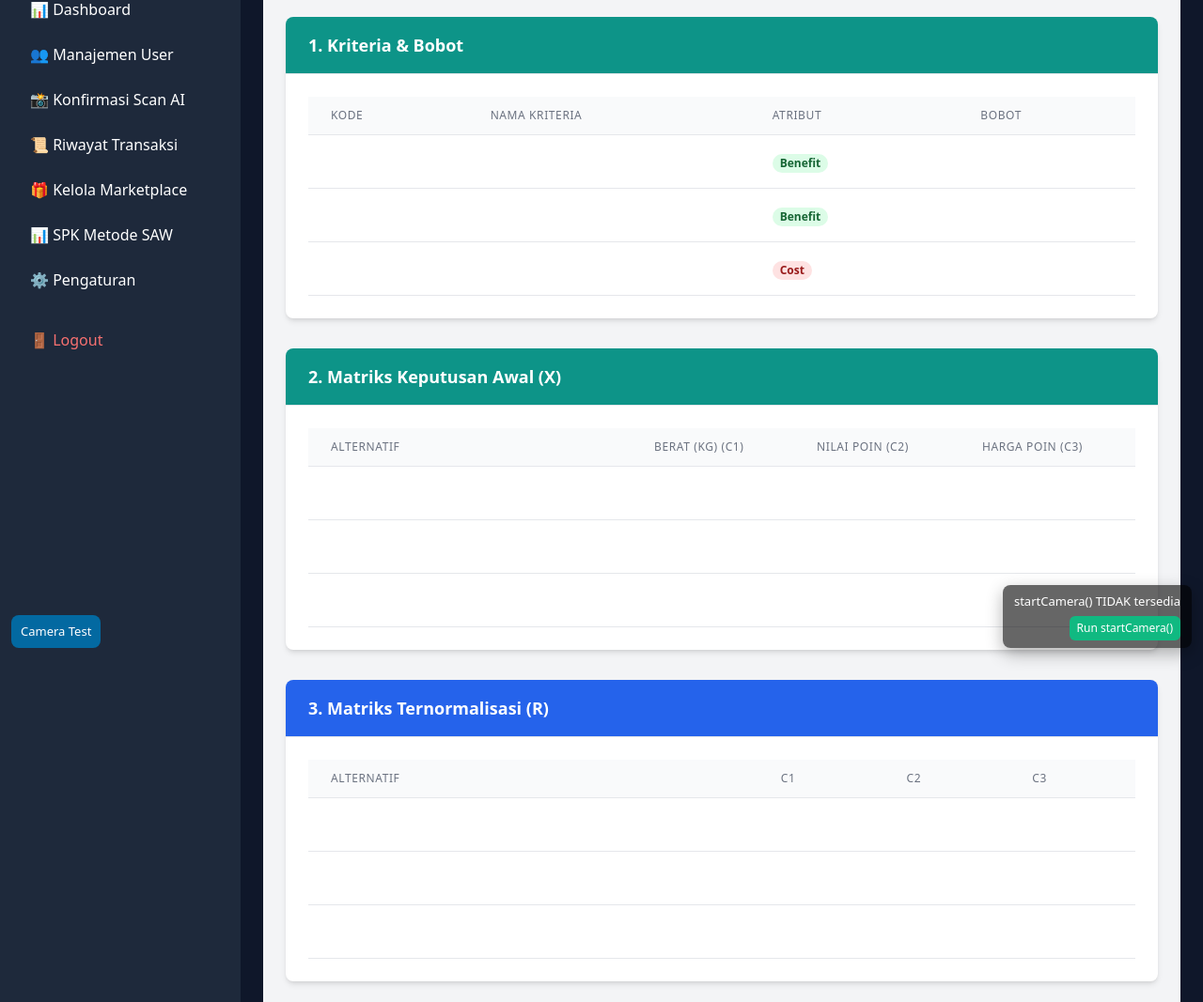
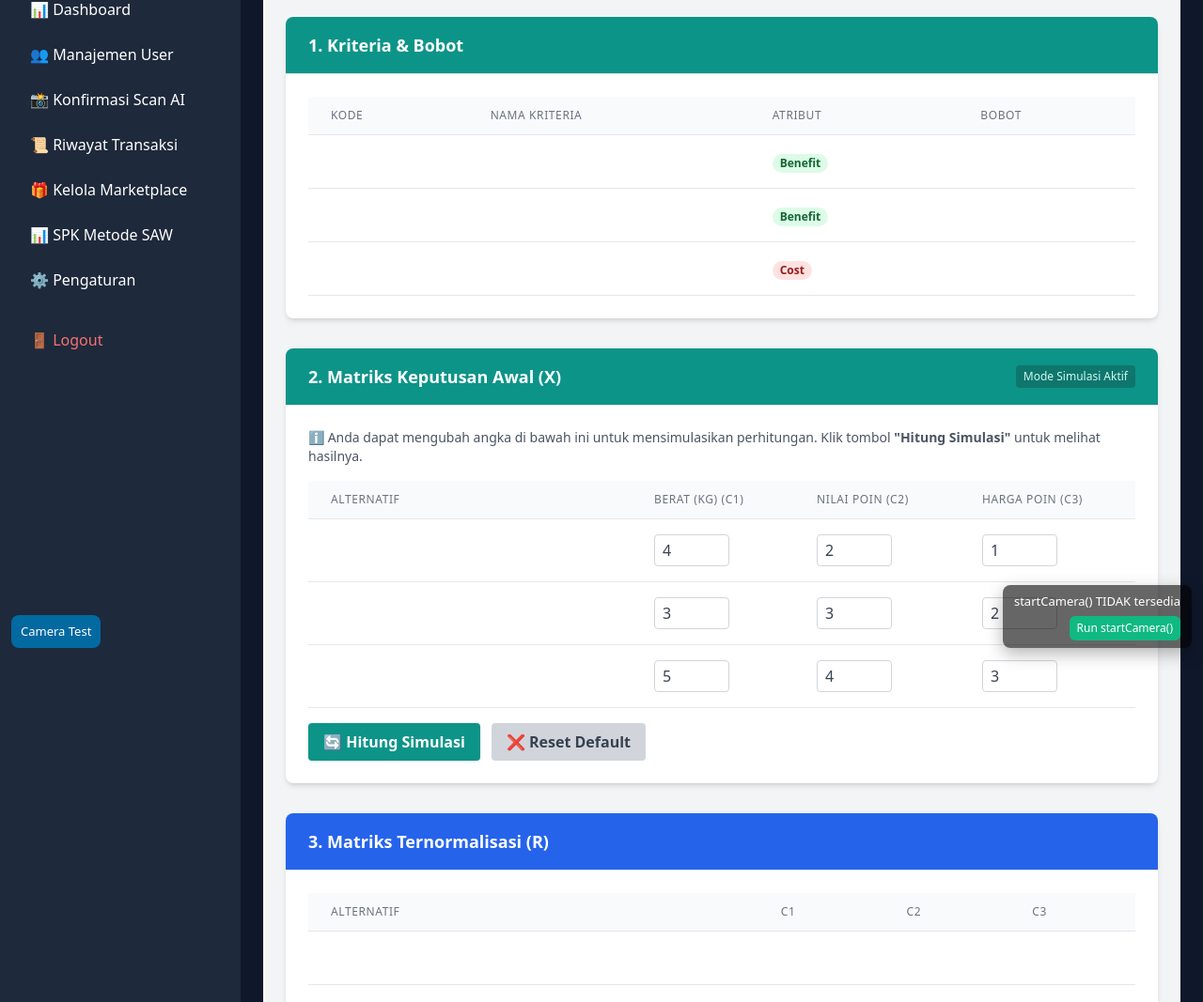
Before and after one commit to Armgmg/tugasak, a Laravel app: page /admin/rekomendasi in a window 1280 px wide. Shown: the part 98-1165 px from the top of the page at 94% size. Run offline with Laravel 12, Linux system fonts and the light colour scheme; a user stored in the database is signed in; data comes from the database, SQL or seed files in the repository; style sheets or scripts are compiled from the project's sources.

Commit message:
Upgrade SAW to include dynamic simulation

```diff
--- a/app/Http/Controllers/Admin/SawController.php
+++ b/app/Http/Controllers/Admin/SawController.php
@@ -25,12 +25,25 @@
         ];
 
         // 2. Matriks Awal (X)
-        // Data dari Excel
-        $data = [
-            'A1' => ['C1' => 4, 'C2' => 2, 'C3' => 1],
-            'A2' => ['C1' => 3, 'C2' => 3, 'C3' => 2],
-            'A3' => ['C1' => 5, 'C2' => 4, 'C3' => 3],
-        ];
+        // Cek apakah ada input simulasi dari user?
+        $request = request();
+        if ($request->has('values')) {
+            // Gunakan data simuasi
+            $data = $request->input('values');
+            // Pastikan format angka (casting)
+            foreach ($data as $k => $v) {
+                foreach ($v as $c => $val) {
+                    $data[$k][$c] = floatval($val);
+                }
+            }
+        } else {
+            // Default: Data dari Excel
+            $data = [
+                'A1' => ['C1' => 4, 'C2' => 2, 'C3' => 1],
+                'A2' => ['C1' => 3, 'C2' => 3, 'C3' => 2],
+                'A3' => ['C1' => 5, 'C2' => 4, 'C3' => 3],
+            ];
+        }
 
         // 3. Normalisasi Matriks (R)
         // Cari Min/Max tiap kolom dulu
--- a/resources/views/admin/rewards/saw.blade.php
+++ b/resources/views/admin/rewards/saw.blade.php
@@ -34,9 +34,11 @@
                                 @foreach($criteria as $code => $info)
                                     <tr>
                                         <td class="px-6 py-4 whitespace-no-wrap border-b border-gray-200 dark:border-gray-700">
-                                            {{ $code }}</td>
+                                            {{ $code }}
+                                        </td>
                                         <td class="px-6 py-4 whitespace-no-wrap border-b border-gray-200 dark:border-gray-700">
-                                            {{ $info['name'] }}</td>
+                                            {{ $info['name'] }}
+                                        </td>
                                         <td class="px-6 py-4 whitespace-no-wrap border-b border-gray-200 dark:border-gray-700">
                                             <span
                                                 class="px-2 inline-flex text-xs leading-5 font-semibold rounded-full {{ $info['type'] == 'benefit' ? 'bg-green-100 text-green-800' : 'bg-red-100 text-red-800' }}">
@@ -45,7 +47,8 @@
                                         </td>
                                         <td
                                             class="px-6 py-4 whitespace-no-wrap border-b border-gray-200 dark:border-gray-700 font-bold">
-                                            {{ $info['weight'] }}</td>
+                                            {{ $info['weight'] }}
+                                        </td>
                                     </tr>
                                 @endforeach
                             </tbody>
@@ -53,13 +56,21 @@
                     </div>
                 </div>
 
-                <!-- 2. Matriks Awal (X) -->
+                <!-- 2. Matriks Keputusan Awal (X) -->
                 <div class="bg-white dark:bg-gray-800 shadow-md rounded-lg overflow-hidden mb-8">
-                    <div class="px-6 py-4 border-b border-gray-200 dark:border-gray-700 bg-teal-600">
+                    <div
+                        class="px-6 py-4 border-b border-gray-200 dark:border-gray-700 bg-teal-600 flex justify-between items-center">
                         <h4 class="text-lg font-semibold text-white">2. Matriks Keputusan Awal (X)</h4>
+                        <span class="text-xs text-teal-100 bg-teal-700 px-2 py-1 rounded">Mode Simulasi Aktif</span>
                     </div>
+
+                    <form action="{{ route('admin.saw.index') }}" method="GET">
                         <div class="p-6 overflow-x-auto">
-                        <table class="min-w-full">
+                            <p class="text-sm text-gray-600 dark:text-gray-400 mb-4">
+                                ℹ️ Anda dapat mengubah angka di bawah ini untuk mensimulasikan perhitungan. Klik tombol
+                                <strong>"Hitung Simulasi"</strong> untuk melihat hasilnya.
+                            </p>
+                            <table class="min-w-full mb-4">
                                 <thead>
                                     <tr>
                                         <th
@@ -79,15 +90,31 @@
                                                 class="px-6 py-4 whitespace-no-wrap border-b border-gray-200 dark:border-gray-700 font-medium">
                                                 {{ $alternatives[$altCode] }} ({{ $altCode }})
                                             </td>
-                                        @foreach($scores as $score)
-                                            <td class="px-6 py-4 whitespace-no-wrap border-b border-gray-200 dark:border-gray-700">
-                                                {{ $score }}</td>
+                                            @foreach($scores as $critCode => $score)
+                                                <td
+                                                    class="px-6 py-4 whitespace-no-wrap border-b border-gray-200 dark:border-gray-700">
+                                                    <input type="number" step="0.1" name="values[{{ $altCode }}][{{ $critCode }}]"
+                                                        value="{{ $score }}"
+                                                        class="w-20 px-2 py-1 border rounded text-gray-700 dark:text-gray-300 dark:bg-gray-700 border-gray-300 dark:border-gray-600 focus:outline-none focus:ring-2 focus:ring-teal-500">
+                                                </td>
                                             @endforeach
                                         </tr>
                                     @endforeach
                                 </tbody>
                             </table>
+
+                            <div class="flex gap-3">
+                                <button type="submit"
+                                    class="px-4 py-2 bg-teal-600 text-white font-bold rounded hover:bg-teal-700 transition shadow">
+                                    🔄 Hitung Simulasi
+                                </button>
+                                <a href="{{ route('admin.saw.index') }}"
+                                    class="px-4 py-2 bg-gray-300 text-gray-700 font-bold rounded hover:bg-gray-400 transition">
+                                    ❌ Reset Default
+                                </a>
                             </div>
+                        </div>
+                    </form>
                 </div>
 
                 <!-- 3. Normalisasi Matriks (R) -->
@@ -105,7 +132,8 @@
                                     @foreach($criteria as $code => $info)
                                         <th
                                             class="px-6 py-3 border-b border-gray-200 dark:border-gray-700 bg-gray-50 dark:bg-gray-700 text-left text-xs leading-4 font-medium text-gray-500 dark:text-gray-300 uppercase tracking-wider">
-                                            {{ $code }}</th>
+                                            {{ $code }}
+                                        </th>
                                     @endforeach
                                 </tr>
                             </thead>
@@ -118,7 +146,8 @@
                                         </td>
                                         @foreach($scores as $score)
                                             <td class="px-6 py-4 whitespace-no-wrap border-b border-gray-200 dark:border-gray-700">
-                                                {{ number_format($score, 2) }}</td>
+                                                {{ number_format($score, 2) }}
+                                            </td>
                                         @endforeach
                                     </tr>
                                 @endforeach
```
Lines whose indentation alone changed are shown as unchanged.
